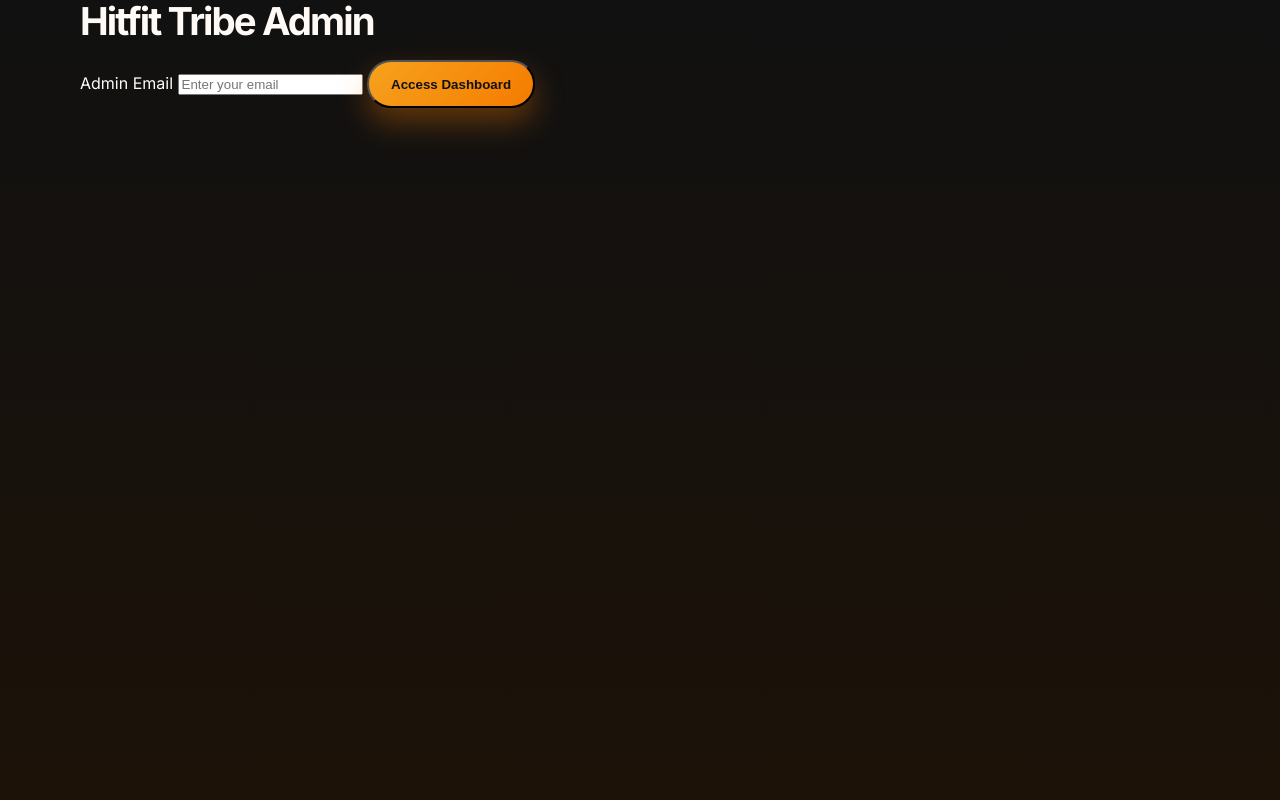
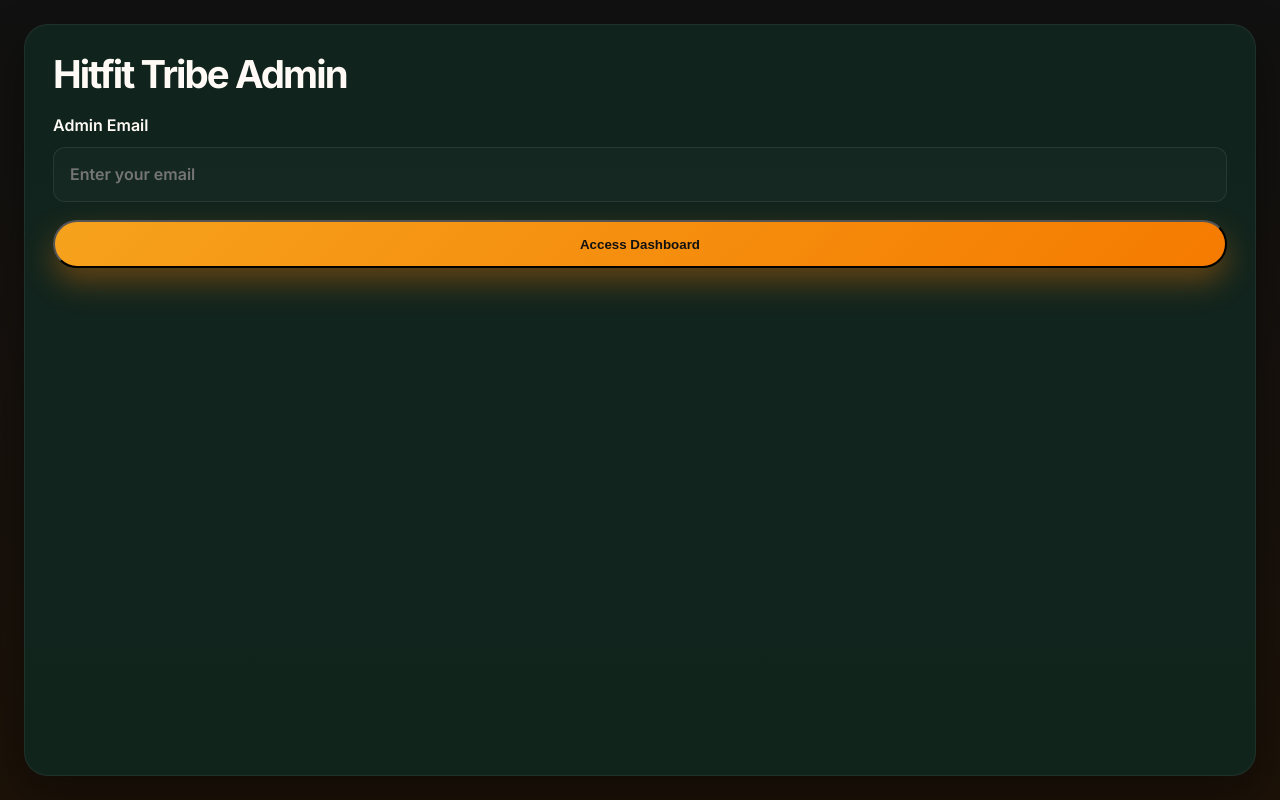
Before and after one commit to spoortifitanalyze/Hitfit-Tribe, a plain HTML site: page admin/index.html in a window 1280 px wide. Drawn offline with Linux system fonts and the light colour scheme.

Commit message:
Fix admin editor and add marathon/triathlon content

```diff
--- a/script.js
+++ b/script.js
@@ -107,17 +107,17 @@ const renderAdminPage = () => {
         <div id="admin-editor" class="admin-editor" style="display:none;">
           <label>
             About Hitendra Choudhary
-            <textarea id="about-input">${currentContent.about.trim()}</textarea>
+            <div id="about-input" contenteditable="true" spellcheck="true">${currentContent.about.trim()}</div>
           </label>
 
           <label>
             Training plan details
-            <textarea id="training-input">${currentContent.training.trim()}</textarea>
+            <div id="training-input" contenteditable="true" spellcheck="true">${currentContent.training.trim()}</div>
           </label>
 
           <label>
             Testimonials
-            <textarea id="testimonials-input">${currentContent.testimonials.trim()}</textarea>
+            <div id="testimonials-input" contenteditable="true" spellcheck="true">${currentContent.testimonials.trim()}</div>
           </label>
 
           <div class="admin-actions">
@@ -162,9 +162,9 @@ const renderAdminPage = () => {
 
   saveButton.addEventListener('click', () => {
     const nextContent = {
-      about: document.getElementById('about-input').value,
-      training: document.getElementById('training-input').value,
-      testimonials: document.getElementById('testimonials-input').value
+      about: document.getElementById('about-input').innerHTML,
+      training: document.getElementById('training-input').innerHTML,
+      testimonials: document.getElementById('testimonials-input').innerHTML
     };
 
     setStoredContent(nextContent);
--- a/styles.css
+++ b/styles.css
@@ -484,6 +484,81 @@ p {
   color: var(--muted);
 }
 
+.admin-shell {
+  width: 100%;
+  max-width: none;
+  margin: 0;
+  padding: 24px;
+  min-height: 100vh;
+}
+
+.admin-card {
+  width: 100%;
+  min-height: calc(100vh - 48px);
+  background: rgba(17, 39, 32, 0.9);
+  border: 1px solid rgba(255, 255, 255, 0.06);
+  border-radius: 24px;
+  box-shadow: var(--shadow);
+  padding: 28px;
+}
+
+.admin-login,
+.admin-editor {
+  display: grid;
+  gap: 18px;
+  width: 100%;
+}
+
+.admin-login label,
+.admin-editor label {
+  display: grid;
+  gap: 8px;
+  color: var(--text);
+  font-weight: 600;
+  width: 100%;
+}
+
+.admin-login input,
+.admin-editor input,
+.admin-editor textarea,
+.admin-editor [contenteditable="true"] {
+  width: 100%;
+  border: 1px solid rgba(255, 255, 255, 0.08);
+  border-radius: 12px;
+  background: rgba(255, 255, 255, 0.02);
+  color: var(--text);
+  font: inherit;
+  padding: 14px 16px;
+  box-sizing: border-box;
+}
+
+.admin-editor textarea {
+  min-height: 220px;
+  resize: vertical;
+}
+
+.admin-editor [contenteditable="true"] {
+  min-height: 220px;
+  line-height: 1.7;
+}
+
+.admin-actions {
+  display: flex;
+  flex-wrap: wrap;
+  gap: 12px;
+  margin-top: 8px;
+}
+
+.admin-status {
+  min-height: 24px;
+  color: var(--primary);
+  font-weight: 600;
+}
+
+.admin-error {
+  color: #ff8d8d;
+}
+
 @media (max-width: 900px) {
   .hero-grid,
   .two-col,
```
